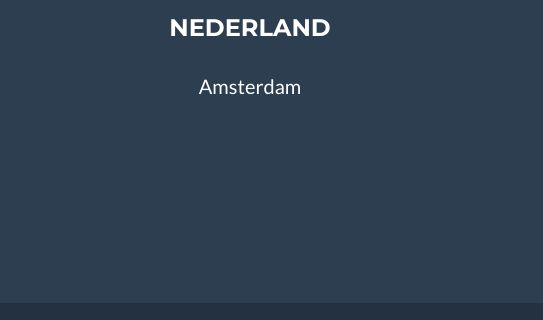
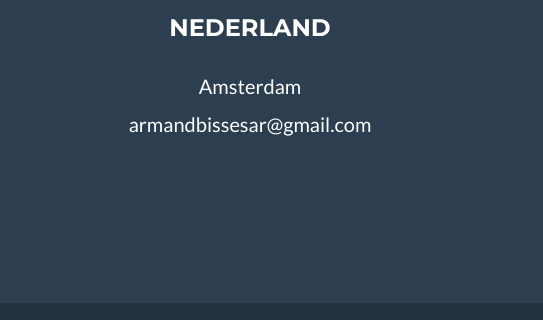
Before and after one commit to armandbissesar/armandbissesar.com, a website: page index.html in a window 1280 px wide. Shown: the part 3187-3507 px from the top of the page, 0-543 px from the left. Drawn offline with nearby package versions, Linux system fonts and the light colour scheme.

Commit message:
mail added

```diff
--- a/index.html
+++ b/index.html
@@ -249,6 +249,7 @@
                     <div class="footer-col col-md-4">
                         <h3>Nederland</h3>
                         <p>Amsterdam</p>
+                        <p>armandbissesar@gmail.com</p>
                     </div>
                     <div class="footer-col col-md-4">
                         <h3>Social Media</h3>
```
